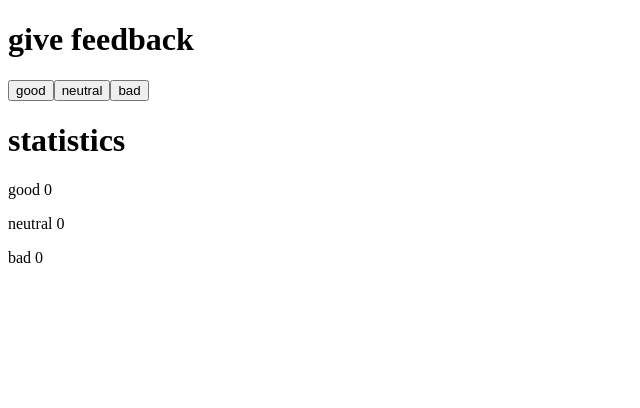
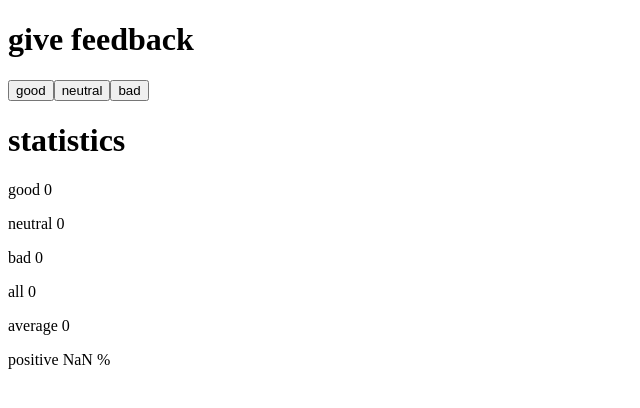
Before and after one commit to neryuuk/fullstack-open, a React (Create React App) app in the folder part1/unicafe/: page / in a window 1280 px wide. Shown: the top 408 px of the page, without its empty margins (0-640 px from the left). Built offline with nearby package versions, Linux system fonts and the light colour scheme.

Commit message:
1.7: unicafe step2

```diff
--- a/part1/unicafe/src/App.jsx
+++ b/part1/unicafe/src/App.jsx
@@ -4,14 +4,15 @@ const Button = ({ handleClick, text }) => (
   <button onClick={handleClick}>{text}</button>
 )
 
-const Feedback = ({ text, count }) => (
-  <p>{text} {count}</p>
+const Feedback = ({ text, count, percent }) => (
+  <p>{text} {count} {percent && '%'}</p>
 )
 
 const App = () => {
   const [good, setGood] = useState(0)
   const [neutral, setNeutral] = useState(0)
   const [bad, setBad] = useState(0)
+  const total = good + neutral + bad
 
   return (
     <div>
@@ -24,6 +25,9 @@ const App = () => {
       <Feedback text='good' count={good} />
       <Feedback text='neutral' count={neutral} />
       <Feedback text='bad' count={bad} />
+      <Feedback text='all' count={total} />
+      <Feedback text='average' count={good - bad} />
+      <Feedback text='positive' count={(good * 100) / (total)} percent />
     </div>
   )
 }
```
